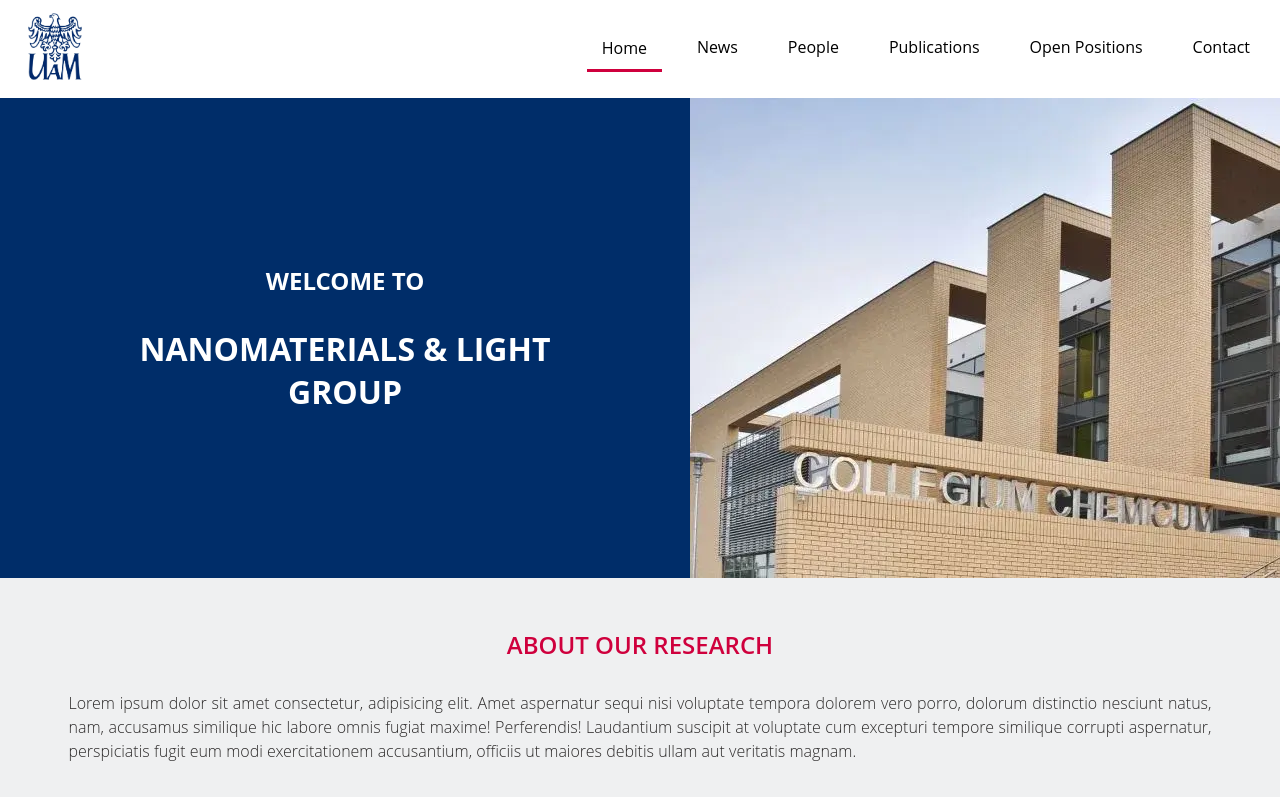
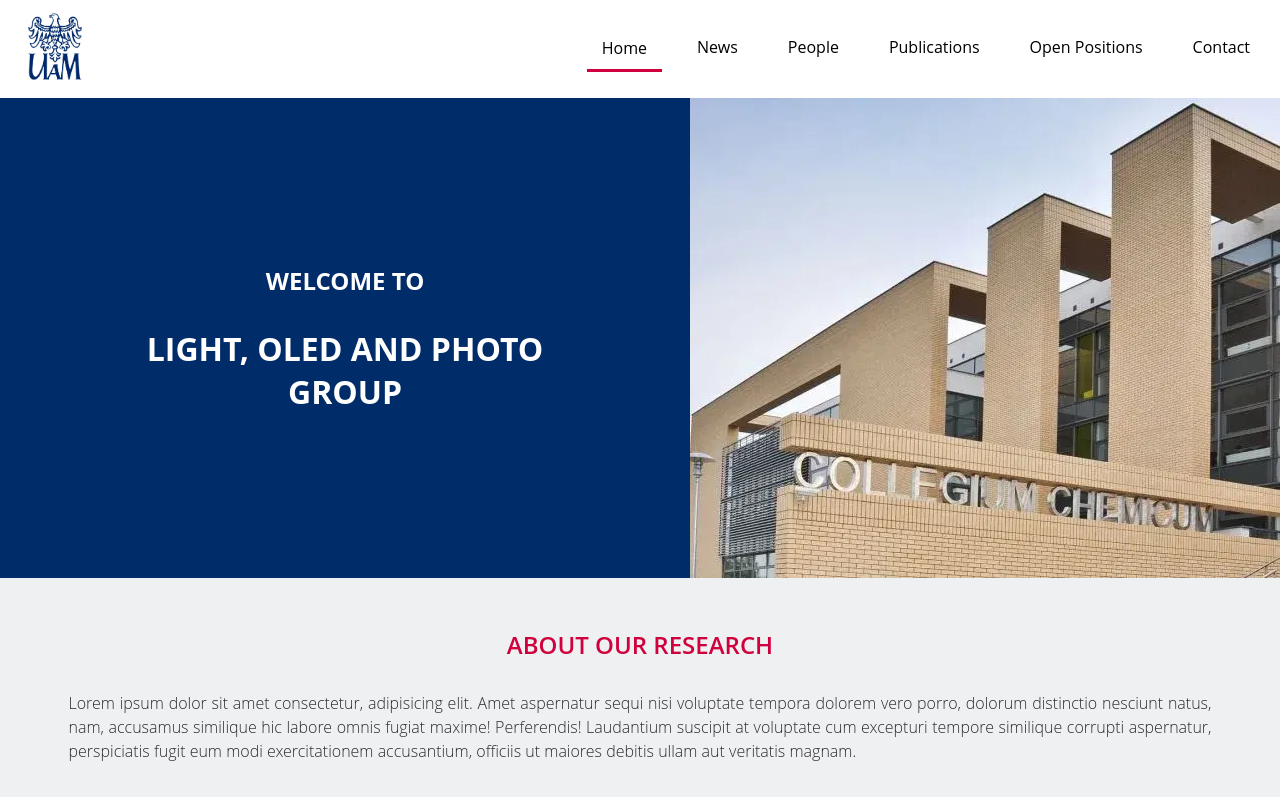
Before and after one commit to karolina-rachuta/lab_page4, a React (Create React App) app: page / in a window 1280 px wide. Shown: the top 797 px of the page. Built offline with nearby package versions, Linux system fonts and the light colour scheme; the HTML template or start-up script is replaced by a standard one.

Commit message:
refactoring the code

```diff
--- a/src/components/Hero.jsx
+++ b/src/components/Hero.jsx
@@ -4,7 +4,7 @@ function Hero () {
         <div className="hero" height="500">
           <div className="hero-text__container">
           <h2>Welcome to</h2>
-          <h1>NanoMaterials & Light Group</h1>
+          <h1>Light, Oled and Photo Group</h1>
           </div>
           <img width="590" height="480" src={Chemikum} alt="Chemistry departent Building" />
         </div>
--- a/src/styles/components/Contact/contact.scss
+++ b/src/styles/components/Contact/contact.scss
@@ -39,9 +39,6 @@
         display: flex;
         justify-content: center;
         align-items: start;
-        // margin-top: toRem(107px);
-        // margin-bottom: toRem(107px);
-
     }
 
     &__box {
@@ -49,7 +46,6 @@
         border-radius: toRem(5px);
         background-color: #fff;
         width: 80%;
-        // max-width: toRem(800px);
         display: flex;
         flex-direction: column;
         align-items: center;
@@ -69,7 +65,6 @@
     }
 
     &__name {
-        // align-self: flex-start;
         font-weight: 600;
     }
 
--- a/src/styles/components/Home/about.scss
+++ b/src/styles/components/Home/about.scss
@@ -24,7 +24,6 @@
             font-weight: 600;
             color: $secendary-color;
             text-transform: uppercase;
-
         }
 
         .about__text {
--- a/src/styles/components/Home/hero.scss
+++ b/src/styles/components/Home/hero.scss
@@ -2,7 +2,6 @@
     width: 100%;
     min-height: 480px;
     height: 100%;
-    // background: $background-hero;
     background-color: $background;
     display: flex;
     justify-content: space-around;
@@ -23,7 +22,6 @@
         width: 100%;
 
         @media only screen and (min-width: toRem(576px)) and (max-width: toRem(980px)) {
-            // margin: 0 auto;
             text-align: center;
             display: flex;
             flex-direction: column;
@@ -33,7 +31,6 @@
         }
 
         @media only screen and (max-width: toRem(576px)) {
-            // margin: 0 auto;
             text-align: center;
             display: flex;
             flex-direction: column;
@@ -48,7 +45,6 @@
             padding-right: toRem(30px);
             padding-bottom: toRem(30px);
             max-width: 80%;
-            // text-align: left;
             text-transform: uppercase;
 
             @media only screen  and (min-width: toRem(576px)) and (max-width: toRem(650px)) {
@@ -68,7 +64,6 @@
             text-transform: uppercase;
             padding:toRem(30px);
             max-width: 80%;
-            // text-align: left;
         }
     }
 
--- a/src/styles/components/News/news.scss
+++ b/src/styles/components/News/news.scss
@@ -4,7 +4,6 @@
     flex-direction: column;
     justify-content: center;
     align-items: center;
-    // background: $background-news;
     background-color: $background;
 
     &__hdl {
--- a/src/styles/components/footer.scss
+++ b/src/styles/components/footer.scss
@@ -42,8 +42,6 @@
                     cursor: pointer;
                 }
             }
-
         }
-
     }
 }
--- a/src/styles/components/navbar.scss
+++ b/src/styles/components/navbar.scss
@@ -1,7 +1,5 @@
 .header {
     width: 100%;
-    // padding-top: toRem(20px);
-    // padding-bottom: toRem(20px);
     padding-inline: toRem(15px);
     background-color: #fff;
     display: flex;
@@ -92,14 +90,10 @@
 
             &:hover {
                 border-bottom: 3px solid $secendary-color;
-                // background-color: lightblue;
-                // border-radius: toRem(10px);
             }
 
             &.current {
                 border-bottom: 3px solid $secendary-color;
-                // background-color: lightblue;
-                // border-radius: toRem(10px);
             }
         }
     }
--- a/src/styles/main.scss
+++ b/src/styles/main.scss
@@ -33,8 +33,6 @@ body::before {
 .container {
     width: 100%;
     max-width: toRem(2000px);
-    // height: 100%;
-    // min-height: 100vh;
     margin: 0 auto;
     background-color: $bg-color;
     display: flex;
--- a/src/styles/settings/variables.scss
+++ b/src/styles/settings/variables.scss
@@ -2,9 +2,5 @@ $base-font-size: 16px;
 $bg-color: rgb(249, 249, 243);
 $secendary-color: #cf003d;
 $text-color: rgb(44, 42, 42);
-// $background: linear-gradient(180deg, rgba(2, 0, 36, 1) 0%, rgba(14, 25, 28, 1) 28%, rgba(0, 93, 191, 1) 78%);
 $background: #002d69;
 $hdl-background: #002d69;
-// $hdl-background: #020024;
-$background-news: linear-gradient(180deg, rgba(2,0,36,1) 5%, rgba(14,25,28,1) 9%, rgba(0,93,191,1) 32%);
-$background-hero: linear-gradient(30deg, rgba(2,0,36,1) 0%, rgba(14,25,28,1) 28%, rgba(0,93,191,1) 78%);
```
Also changed, not shown: 6 other files (tests, documents, lock files or other folders).
